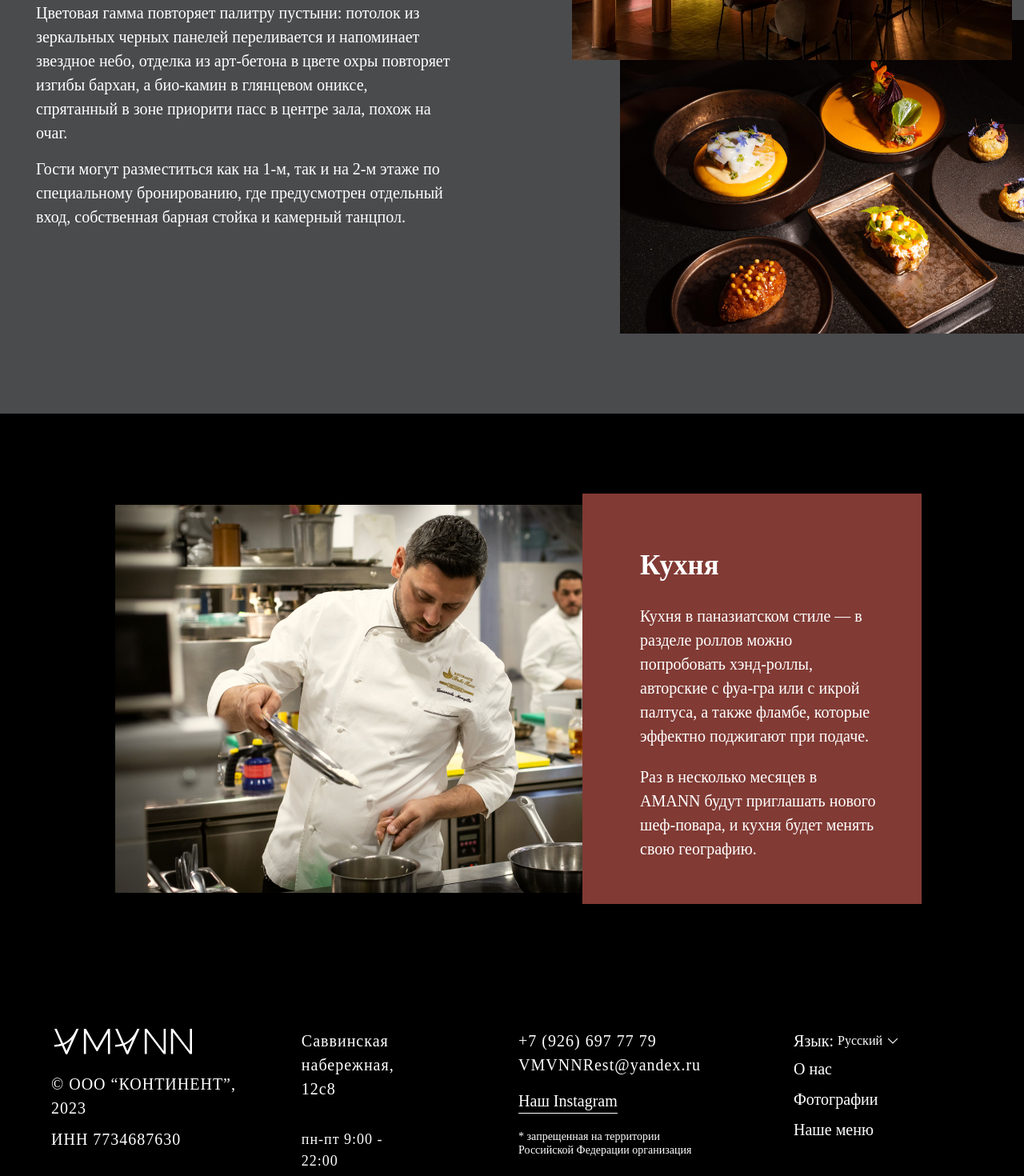
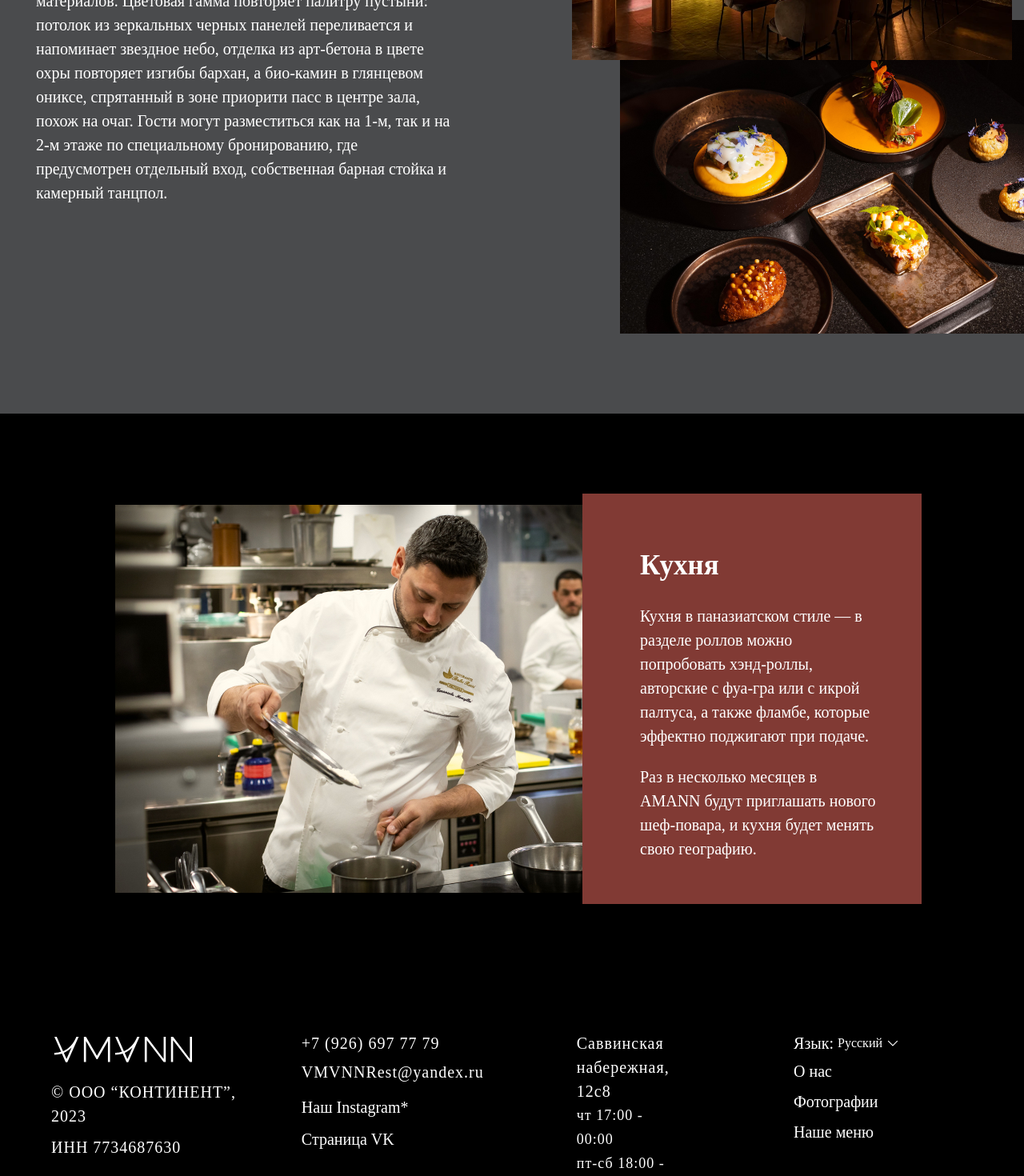
Before and after one commit to notlikethiss/amann-web, a Next.js app: page /about in a window 1280 px wide. Shown: the part 1908-3378 px from the top of the page at 80% size. Built offline with nearby package versions, Linux system fonts and the light colour scheme; a web font is replaced by a local one.

Commit message:
completed task

```diff
--- a/components/Footer.tsx
+++ b/components/Footer.tsx
@@ -60,6 +60,47 @@ const Footer: FC<ILanguage> = ({ language, footerBg, handleLanguage }) => {
 					sx={{
 						display: "flex",
 						flexDirection: "column",
+						marginRight: "116px",
+						alignItems: "flex-start",
+					}}
+					className={"footer-item number-email"}
+				>
+					<Typography
+						sx={{
+							fontSize: "20px",
+							fontWeight: "300",
+							letterSpacing: "1px",
+							lineHeight: "36.5px",
+						}}
+					>
+						+7 (926) 697 77 79
+						<br /> VMVNNRest@yandex.ru
+					</Typography>
+					<Link className="instagram-link" href={"https://instagram.com"}>
+						<Typography
+							sx={{
+								fontSize: "20px",
+								fontWeight: "300",
+							}}
+						>
+							Наш Instagram*
+						</Typography>
+					</Link>
+					<Link className="instagram-link" href={"https://vk.com/amannmoscow"}>
+						<Typography
+							sx={{
+								fontSize: "20px",
+								fontWeight: "300",
+							}}
+						>
+							Страница VK
+						</Typography>
+					</Link>
+				</Box>
+				<Box
+					sx={{
+						display: "flex",
+						flexDirection: "column",
 						marginRight: "144px",
 						alignItems: "baseline",
 						justifyContent: "center",
@@ -81,46 +122,20 @@ const Footer: FC<ILanguage> = ({ language, footerBg, handleLanguage }) => {
 							fontSize: "18px",
 							fontWeight: "300",
 							letterSpacing: "1px",
-							marginTop: "35px",
+							lineHeight: "30.3px",
 						}}
 					>
-						пн-пт 9:00 - 22:00
-						<br /> сб-вс 10:00 - 23:00
+						чт 17:00 - 00:00
+						<br /> пт-сб 18:00 - 06:00
 					</Typography>
-				</Box>
-				<Box
-					sx={{
-						display: "flex",
-						flexDirection: "column",
-						marginRight: "116px",
-						alignItems: "flex-start",
-					}}
-					className={"footer-item number-email"}
-				>
 					<Typography
-						sx={{ fontSize: "20px", fontWeight: "300", letterSpacing: "1px" }}
-					>
-						+7 (926) 697 77 79
-						<br /> VMVNNRest@yandex.ru
-					</Typography>
-					<Link
-						style={{ marginTop: "15px" }}
-						className="instagram-link"
-						href={"https://instagram.com"}
-					>
-						<Typography
-							sx={{
-								fontSize: "20px",
-								fontWeight: "300",
-								borderBottom: "1px solid #fff",
-								marginBottom: "20px",
-							}}
-						>
-							Наш Instagram
-						</Typography>
-					</Link>
-					<Typography
-						sx={{ fontSize: "14px", fontWeight: "300", lineHeight: "17.57px" }}
+						sx={{
+							fontSize: "14px",
+							fontWeight: "300",
+							lineHeight: "17.57px",
+							marginTop: "5px",
+							marginBottom: "5px",
+						}}
 					>
 						* запрещенная на территории <br /> Российской Федерации организация
 					</Typography>
--- a/components/MenuComponent.tsx
+++ b/components/MenuComponent.tsx
@@ -92,9 +92,8 @@ const MenuComponent: FC<IMenu> = ({ visibleMenu, handleMenu }) => {
 						letterSpacing: "1px",
 					}}
 				>
-					пн-пт 9:00 - 22:00
-					<br />
-					сб-вс 10:00 - 23:00
+					чт 17:00 - 00:00
+					<br /> пт-сб 18:00 - 06:00
 				</Typography>
 				<Typography
 					sx={{
--- a/components/blocks/AboutBlock.tsx
+++ b/components/blocks/AboutBlock.tsx
@@ -7,10 +7,18 @@ import Link from "next/link";
 import type { FC } from "react";
 interface IAbout {
 	heading: string;
+	content: "mainPage" | "aboutPage";
 	link?: boolean;
 }
 
-const AboutBlock: FC<IAbout> = ({ heading, link }) => {
+const aboutContent = {
+	mainPage:
+		"Пространство 400 м2 с песчаными барханами, воссозданными вручную, впечатляющий вид на «Москва-Сити» и Лужники, коктейли с восточными мотивами и диджей-сеты на стыке этно и хауса от лучших представителей клубной индустрии Москвы — в AMANN можно телепортироваться в пустыню, забыть про суету мегаполиса и совершить самое главное путешествие — к новым эмоциям, которые позволят по-новому взглянуть на себя.",
+	aboutPage:
+		"Всего в клубе 3 зоны: ресторан, бар и танцпол, в центре которого возвышается кастомизированный диджейский пульт из меди и серебряный диск, сверкающий, словно солнце. Интерьер создан вручную из премиальных материалов. Цветовая гамма повторяет палитру пустыни: потолок из зеркальных черных панелей переливается и напоминает звездное небо, отделка из арт-бетона в цвете охры повторяет изгибы бархан, а био-камин в глянцевом ониксе, спрятанный в зоне приорити пасс в центре зала, похож на очаг. Гости могут разместиться как на 1-м, так и на 2-м этаже по специальному бронированию, где предусмотрен отдельный вход, собственная барная стойка и камерный танцпол.",
+};
+
+const AboutBlock: FC<IAbout> = ({ heading, link, content }) => {
 	return (
 		<section className="about-block">
 			<div className="about-info">
@@ -33,37 +41,7 @@ const AboutBlock: FC<IAbout> = ({ heading, link }) => {
 					}}
 					className="about-description"
 				>
-					Всего в клубе 3 зоны: ресторан, бар и танцпол, в центре которого
-					возвышается кастомизированный диджейский пульт из меди и серебряный диск,
-					сверкающий, словно солнце. Интерьер создан вручную из премиальных
-					материалов.
-				</Typography>
-				<Typography
-					sx={{
-						marginTop: "15px",
-						width: "520px",
-						fontSize: "20px",
-						fontWeight: "300",
-					}}
-					className="about-description"
-				>
-					Цветовая гамма повторяет палитру пустыни: потолок из зеркальных черных
-					панелей переливается и напоминает звездное небо, отделка из арт-бетона в
-					цвете охры повторяет изгибы бархан, а био-камин в глянцевом ониксе,
-					спрятанный в зоне приорити пасс в центре зала, похож на очаг.
-				</Typography>
-				<Typography
-					sx={{
-						marginTop: "15px",
-						width: "520px",
-						fontSize: "20px",
-						fontWeight: "300",
-					}}
-					className="about-description"
-				>
-					Гости могут разместиться как на 1-м, так и на 2-м этаже по специальному
-					бронированию, где предусмотрен отдельный вход, собственная барная стойка и
-					камерный танцпол.
+					{content === "mainPage" ? aboutContent.mainPage : aboutContent.aboutPage}
 				</Typography>
 				{link ? (
 					<Link
--- a/components/blocks/InfoBlock.tsx
+++ b/components/blocks/InfoBlock.tsx
@@ -8,10 +8,19 @@ import { CSSProperties } from "@mui/material/styles/createMixins";
 import type { FC } from "react";
 
 interface IInfoBlock {
+	heading: string;
+	content: "mainPage" | "aboutPage";
 	style?: CSSProperties;
 }
 
-const InfoBlock: FC<IInfoBlock> = ({ style }) => {
+const infoContent = {
+	mainPage:
+		"Когда небо сходится с землей, а солнце скрывается за линией горизонта, на пустыню опускается ночь. Незабываемые ощущения и опыт, бесконечные дюны и звезды — теперь, чтобы прикоснуться к притягательной атмосфере восточной ночи, не нужно пересекать континент. ",
+	aboutPage:
+		"Название AMANN вдохновлено восточной культурой, в пер. с арабского означает «безопасность / спокойствие», а специальный шрифт с заостренными буквами отсылает к очертаниям песчаных холмов.",
+};
+
+const InfoBlock: FC<IInfoBlock> = ({ style, content, heading }) => {
 	return (
 		<section className={"information-block"} style={style}>
 			<div className="info-collage">
@@ -39,7 +48,7 @@ const InfoBlock: FC<IInfoBlock> = ({ style }) => {
 					color={"#000"}
 					textTransform={"uppercase"}
 				>
-					Почему Amann?
+					{heading}
 				</Typography>
 				<Typography
 					width={445}
@@ -51,9 +60,7 @@ const InfoBlock: FC<IInfoBlock> = ({ style }) => {
 					marginBottom={"30px"}
 					className="info-description"
 				>
-					Название AMANN вдохновлено восточной культурой, в пер. с арабского означает
-					«безопасность / спокойствие», а специальный шрифт с заостренными буквами
-					отсылает к очертаниям песчаных холмов.
+					{content === "mainPage" ? infoContent.mainPage : infoContent.aboutPage}
 				</Typography>
 				<Link
 					style={{
--- a/pages/about.tsx
+++ b/pages/about.tsx
@@ -79,8 +79,12 @@ const AboutPage: FC = () => {
 					</Box>
 				</Box>
 			</Parallax>
-			<InfoBlock style={{ margin: "0", paddingTop: "154px" }} />
-			<AboutBlock heading="Наш ресторан" />
+			<InfoBlock
+				heading="Почему Amann?"
+				content="aboutPage"
+				style={{ margin: "0", paddingTop: "154px" }}
+			/>
+			<AboutBlock heading="Наш ресторан" content="aboutPage" />
 			<Box
 				sx={{
 					background: "#000",
--- a/styles/globals.scss
+++ b/styles/globals.scss
@@ -443,6 +443,10 @@ a {
 	align-items: center;
 }
 
+.footer-logo {
+	margin-top: 10px;
+}
+
 .photos-container {
 	margin-top: 120px;
 	display: flex;
@@ -486,6 +490,10 @@ a {
 	justify-content: center;
 	width: 1280px;
 	height: 100%;
+}
+
+.instagram-link {
+	margin-top: 10px;
 }
 
 .desktop-menu-heading {
@@ -933,6 +941,7 @@ a {
 	.footer-logo {
 		width: 184px !important;
 		height: 32px !important;
+		margin-top: 10px !important;
 		margin-bottom: 21px !important;
 	}
 
```
Also changed, not shown: pages/main.tsx (+6 -6 lines).
